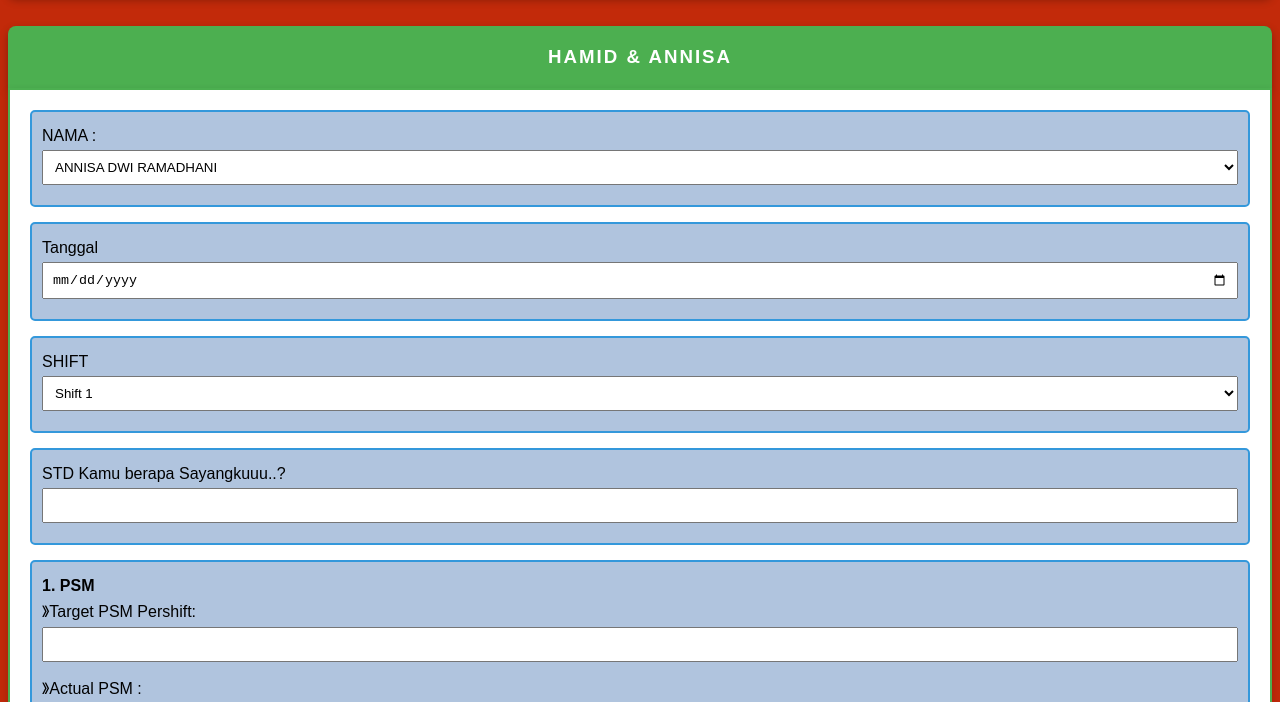
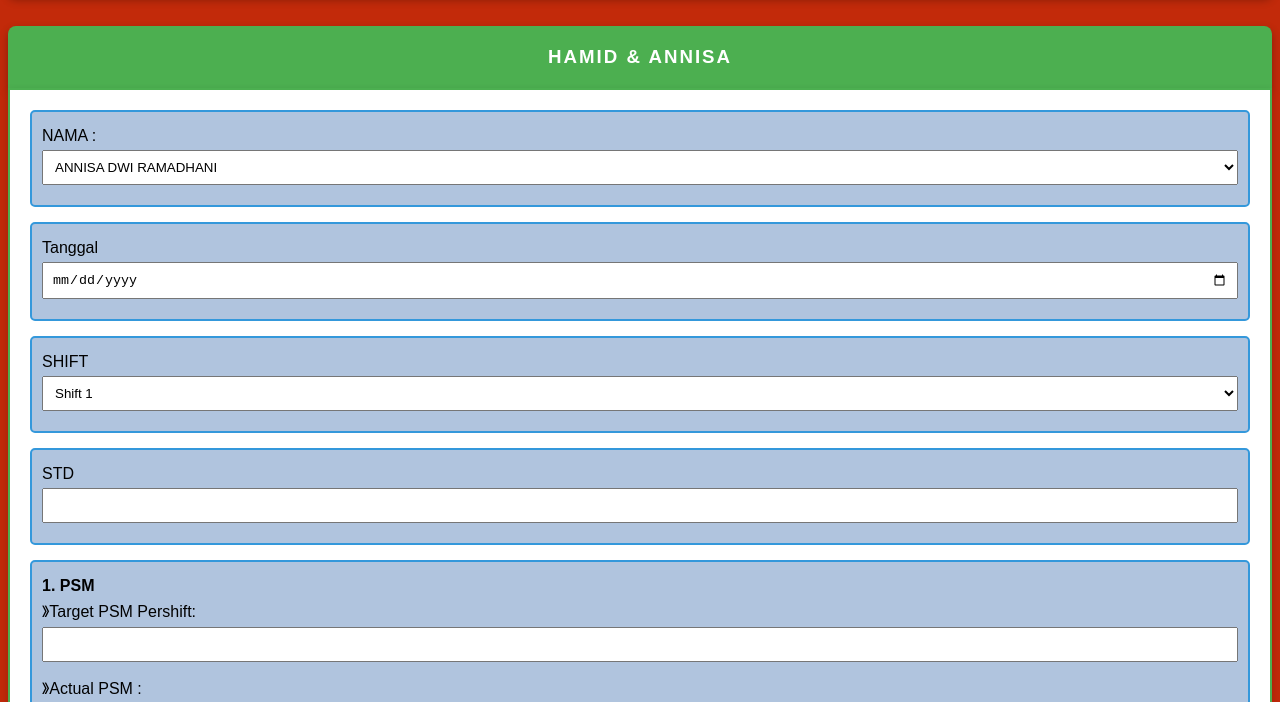
Before and after one commit to hamidsobari23/bukaayang, a plain HTML site: page index.html in a window 1280 px wide. Shown: the part 95-797 px from the top of the page. Drawn offline with Linux system fonts and the light colour scheme.

Commit message:
Update index.html

```diff
--- a/index.html
+++ b/index.html
@@ -177,12 +177,13 @@ form {
                 <select id="shift" name="shift">
                     <option value="1">Shift 1</option>
                     <option value="2">Shift 2</option>
+                    <option value="3">Shift 3</option>
                 </select>
             </label>
         </div>
 
         <div class="deco-div">
-            <label for="psm6">STD Kamu berapa Sayangkuuu..?</label>
+            <label for="psm6">STD</label>
             <input type="number" id="psm6" name="psm6">
         </div>
 
```
